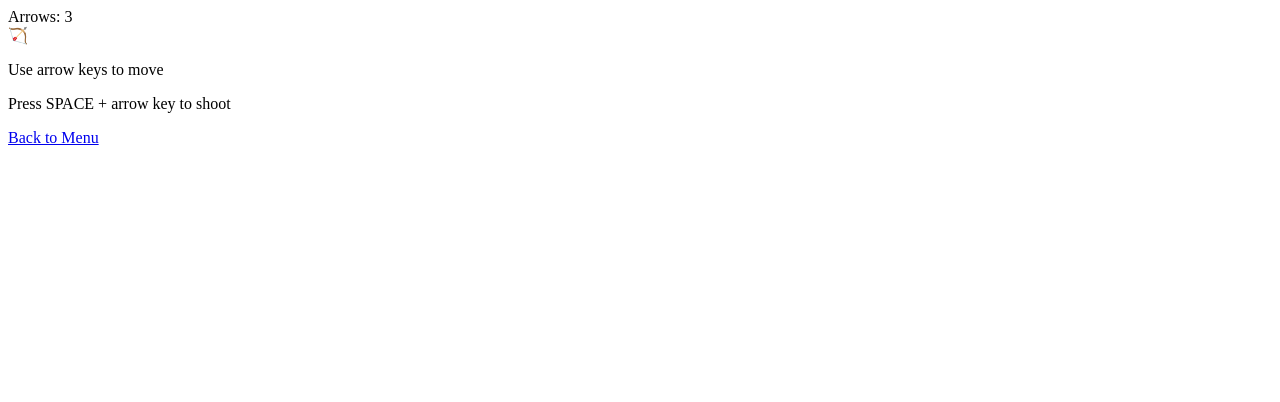
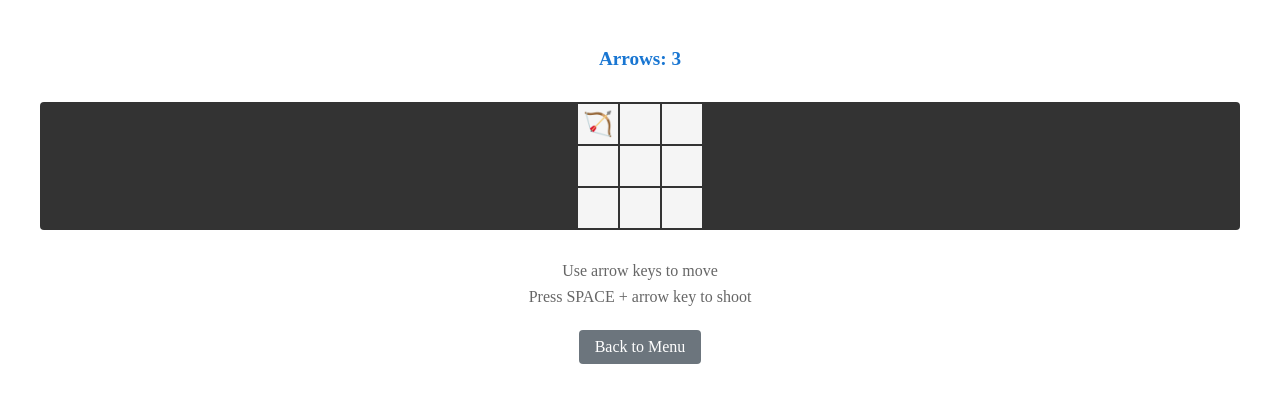
Before and after one commit to deepname/wumpus-game, an Angular app: page /game in a window 1280 px wide. Shown: the top 402 px of the page. Built offline with nearby package versions, Linux system fonts and the light colour scheme.

Commit message:
add relative routes on scss files

```diff
--- a/src/app/components/game/game.component.scss
+++ b/src/app/components/game/game.component.scss
@@ -1,6 +1,6 @@
-@use 'src/styles/colors' as *;
+@use 'colors' as *;
 
-game-container {
+.game-container {
   max-width: 1200px;
   margin: 2rem auto;
   padding: 1rem;
--- a/src/app/components/menu/menu.component.scss
+++ b/src/app/components/menu/menu.component.scss
@@ -1,4 +1,4 @@
-@use 'src/styles/colors' as *;
+@use 'colors' as *;
 
 .menu-container {
   max-width: 600px;
```
